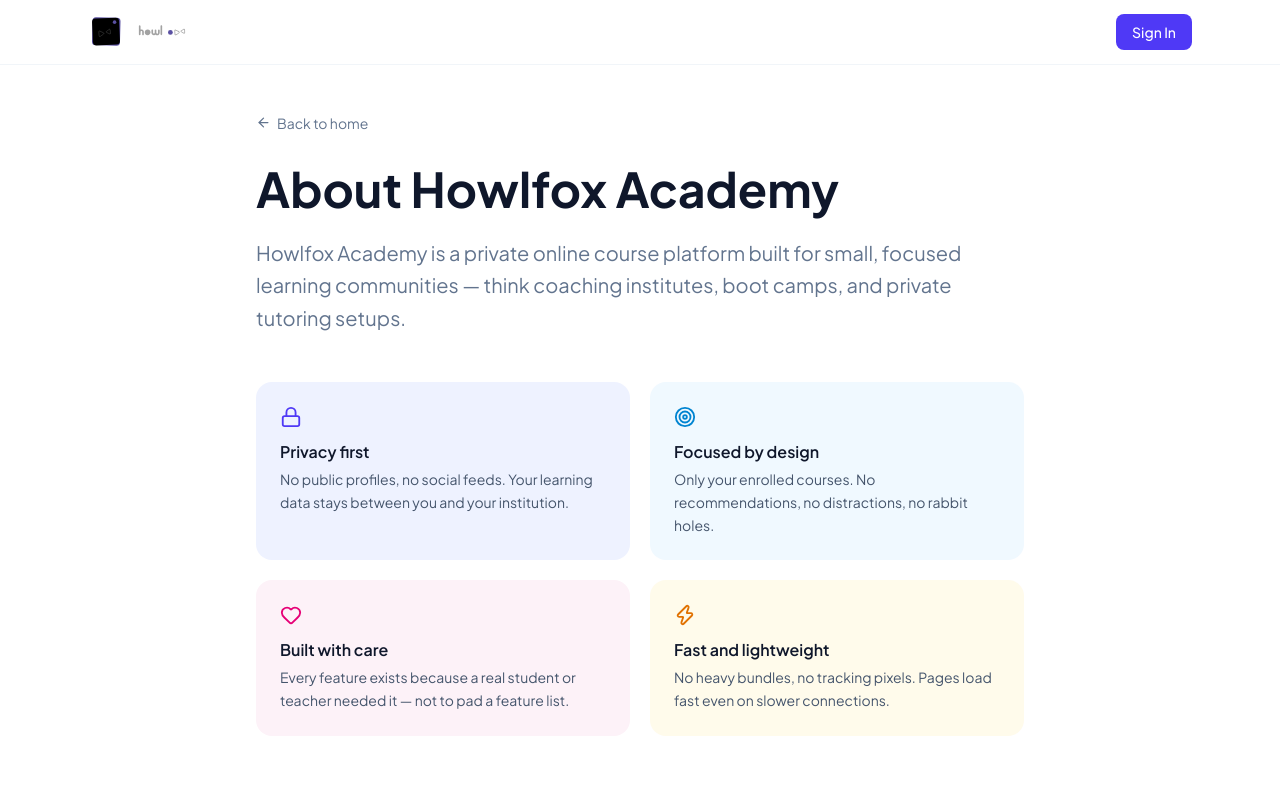
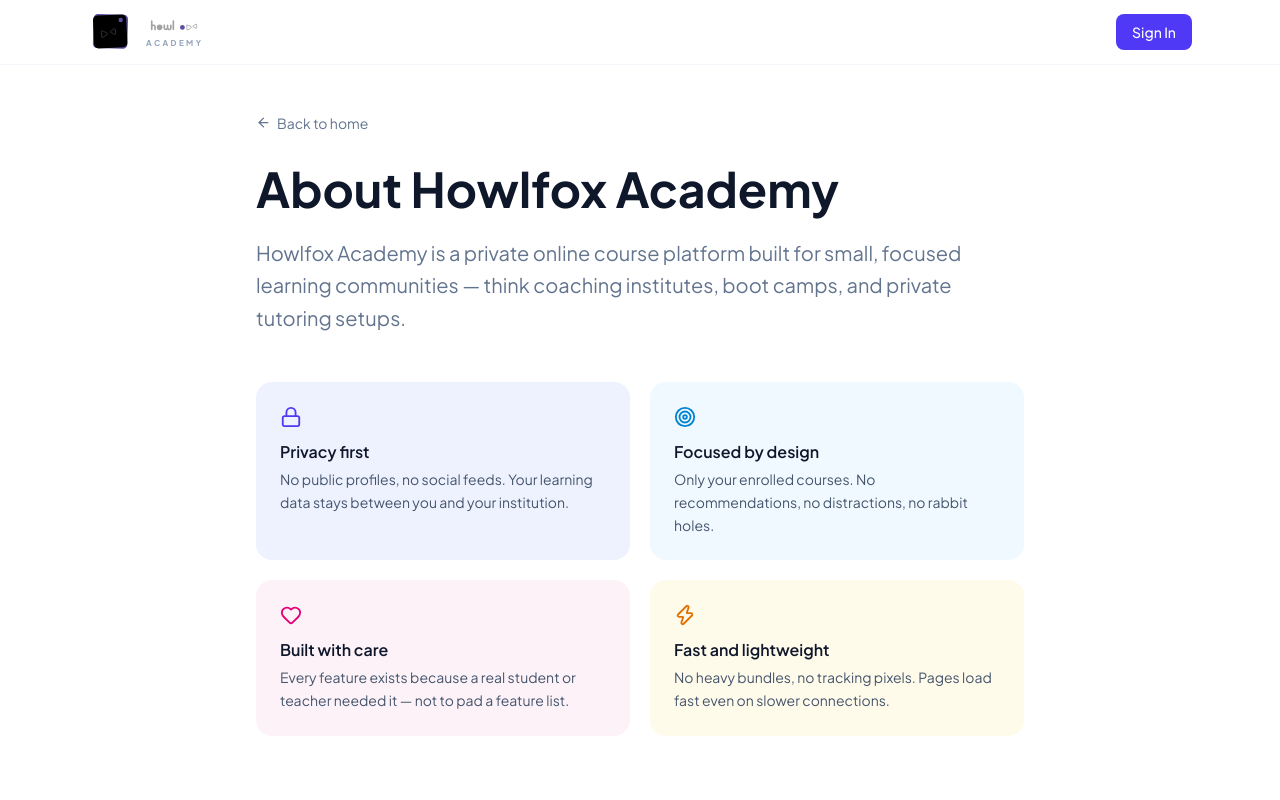
Before and after one commit to Abhinav-Mathew-Kurian/learnspace-v01, a Next.js app: page /about in a window 1280 px wide. Shown: the top 800 px of the page. Built offline with nearby package versions, Linux system fonts and the light colour scheme.

Commit message:
Bigger logo icon + Academy text below HOWLFOOX text SVG

```diff
--- a/app/(auth)/login/page.tsx
+++ b/app/(auth)/login/page.tsx
@@ -77,8 +77,11 @@ function LoginForm() {
 
         {/* Logo */}
         <Link href="/" className="relative z-10 flex items-center gap-2.5 hover:opacity-80 transition-opacity">
-          <Image src="/images/logo/HOWLFOOX-LOGO4.svg" alt="Howlfox Academy" width={108} height={99} className="h-12 w-auto object-contain" />
-          <Image src="/images/logo/HOWLFOOXTEXT.svg" alt="Howlfox" width={145} height={54} className="h-6 w-auto object-contain brightness-0 invert" />
+          <Image src="/images/logo/HOWLFOOX-LOGO4.svg" alt="Howlfox Academy" width={108} height={99} className="h-14 w-auto object-contain" />
+          <div className="flex flex-col leading-none gap-0.5">
+            <Image src="/images/logo/HOWLFOOXTEXT.svg" alt="Howlfox" width={145} height={54} className="h-7 w-auto object-contain brightness-0 invert" />
+            <span className="text-[9px] font-black uppercase tracking-[0.3em] text-white/50 pl-0.5">Academy</span>
+          </div>
         </Link>
 
         {/* Headline */}
@@ -116,8 +119,11 @@ function LoginForm() {
 
           {/* Mobile logo */}
           <Link href="/" className="lg:hidden flex items-center gap-2 mb-10 hover:opacity-80 transition-opacity">
-            <Image src="/images/logo/HOWLFOOX-LOGO4.svg" alt="Howlfox Academy" width={108} height={99} className="h-10 w-auto object-contain" />
-            <Image src="/images/logo/HOWLFOOXTEXT.svg" alt="Howlfox" width={145} height={54} className="h-5 w-auto object-contain" />
+            <Image src="/images/logo/HOWLFOOX-LOGO4.svg" alt="Howlfox Academy" width={108} height={99} className="h-12 w-auto object-contain" />
+            <div className="flex flex-col leading-none gap-0.5">
+              <Image src="/images/logo/HOWLFOOXTEXT.svg" alt="Howlfox" width={145} height={54} className="h-6 w-auto object-contain" />
+              <span className="text-[9px] font-black uppercase tracking-[0.3em] text-slate-400 pl-0.5">Academy</span>
+            </div>
           </Link>
 
           {/* Heading */}
--- a/app/about/page.tsx
+++ b/app/about/page.tsx
@@ -15,8 +15,11 @@ export default function AboutPage() {
       <nav className="fixed top-0 inset-x-0 z-50 bg-white/80 backdrop-blur-md border-b border-slate-100">
         <div className="max-w-6xl mx-auto px-6 h-16 flex items-center justify-between">
           <Link href="/" className="flex items-center gap-2">
-            <Image src="/images/logo/HOWLFOOX-LOGO4.svg" alt="Howlfox Academy" width={108} height={99} className="h-9 w-auto object-contain" />
-            <Image src="/images/logo/HOWLFOOXTEXT.svg" alt="Howlfox" width={145} height={54} className="h-5 w-auto object-contain" />
+            <Image src="/images/logo/HOWLFOOX-LOGO4.svg" alt="Howlfox Academy" width={108} height={99} className="h-11 w-auto object-contain" />
+            <div className="flex flex-col leading-none gap-0.5">
+              <Image src="/images/logo/HOWLFOOXTEXT.svg" alt="Howlfox" width={145} height={54} className="h-5 w-auto object-contain" />
+              <span className="text-[8px] font-black uppercase tracking-[0.3em] text-slate-400 pl-0.5">Academy</span>
+            </div>
           </Link>
           <Link href="/login" className="text-sm bg-indigo-600 text-white px-4 py-2 rounded-lg hover:bg-indigo-700 transition-colors font-medium">
             Sign In
--- a/app/how-it-works/page.tsx
+++ b/app/how-it-works/page.tsx
@@ -15,8 +15,11 @@ export default function HowItWorksPage() {
       <nav className="fixed top-0 inset-x-0 z-50 bg-white/80 backdrop-blur-md border-b border-slate-100">
         <div className="max-w-6xl mx-auto px-6 h-16 flex items-center justify-between">
           <Link href="/" className="flex items-center gap-2">
-            <Image src="/images/logo/HOWLFOOX-LOGO4.svg" alt="Howlfox Academy" width={108} height={99} className="h-9 w-auto object-contain" />
-            <Image src="/images/logo/HOWLFOOXTEXT.svg" alt="Howlfox" width={145} height={54} className="h-5 w-auto object-contain" />
+            <Image src="/images/logo/HOWLFOOX-LOGO4.svg" alt="Howlfox Academy" width={108} height={99} className="h-11 w-auto object-contain" />
+            <div className="flex flex-col leading-none gap-0.5">
+              <Image src="/images/logo/HOWLFOOXTEXT.svg" alt="Howlfox" width={145} height={54} className="h-5 w-auto object-contain" />
+              <span className="text-[8px] font-black uppercase tracking-[0.3em] text-slate-400 pl-0.5">Academy</span>
+            </div>
           </Link>
           <Link href="/login" className="text-sm bg-indigo-600 text-white px-4 py-2 rounded-lg hover:bg-indigo-700 transition-colors font-medium">
             Sign In
--- a/app/page.tsx
+++ b/app/page.tsx
@@ -819,8 +819,11 @@ export default async function Home() {
             {/* Brand */}
             <div className="lg:col-span-2">
               <div className="flex items-center gap-2.5 mb-3">
-                <Image src="/images/logo/HOWLFOOX-LOGO4.svg" alt="Howlfox Academy" width={108} height={99} className="h-10 w-auto object-contain" />
-                <Image src="/images/logo/HOWLFOOXTEXT.svg" alt="Howlfox" width={145} height={54} className="h-5 w-auto object-contain brightness-0 invert" />
+                <Image src="/images/logo/HOWLFOOX-LOGO4.svg" alt="Howlfox Academy" width={108} height={99} className="h-12 w-auto object-contain" />
+                <div className="flex flex-col leading-none gap-0.5">
+                  <Image src="/images/logo/HOWLFOOXTEXT.svg" alt="Howlfox" width={145} height={54} className="h-6 w-auto object-contain brightness-0 invert" />
+                  <span className="text-[9px] font-black uppercase tracking-[0.3em] text-white/50 pl-0.5">Academy</span>
+                </div>
               </div>
               <p className="text-slate-500 text-sm leading-relaxed mb-4 max-w-xs">
                 India's premium private learning platform. Expert-led courses, live classes, and AI-powered study tools.
--- a/components/home/HomeNavbar.tsx
+++ b/components/home/HomeNavbar.tsx
@@ -29,8 +29,11 @@ export default function HomeNavbar() {
     }`}>
       <div className="max-w-6xl mx-auto px-4 sm:px-6 h-16 flex items-center justify-between">
         <Link href="/" className="flex items-center gap-2.5">
-          <Image src="/images/logo/HOWLFOOX-LOGO4.svg" alt="Howlfox Academy" width={108} height={99} className="h-10 w-auto object-contain flex-shrink-0" />
-          <Image src="/images/logo/HOWLFOOXTEXT.svg" alt="Howlfox" width={145} height={54} className="h-5 w-auto object-contain flex-shrink-0" />
+          <Image src="/images/logo/HOWLFOOX-LOGO4.svg" alt="Howlfox Academy" width={108} height={99} className="h-12 w-auto object-contain flex-shrink-0" />
+          <div className="flex flex-col leading-none gap-0.5">
+            <Image src="/images/logo/HOWLFOOXTEXT.svg" alt="Howlfox" width={145} height={54} className="h-6 w-auto object-contain brightness-0 invert" />
+            <span className="text-[9px] font-black uppercase tracking-[0.3em] text-white/60 pl-0.5">Academy</span>
+          </div>
         </Link>
 
         {/* Desktop */}
--- a/components/shared/AppShell.tsx
+++ b/components/shared/AppShell.tsx
@@ -102,8 +102,11 @@ export default function AppShell({ role, userName, children, upcomingEventCount
           </button>
 
           <div className="flex items-center gap-2">
-            <Image src="/images/logo/HOWLFOOX-LOGO4.svg" alt="Howlfox Academy" width={108} height={99} className="h-9 w-auto object-contain flex-shrink-0" />
-            <Image src="/images/logo/HOWLFOOXTEXT.svg" alt="Howlfox" width={145} height={54} className="h-5 w-auto object-contain flex-shrink-0" />
+            <Image src="/images/logo/HOWLFOOX-LOGO4.svg" alt="Howlfox Academy" width={108} height={99} className="h-11 w-auto object-contain flex-shrink-0" />
+            <div className="flex flex-col leading-none gap-0.5">
+              <Image src="/images/logo/HOWLFOOXTEXT.svg" alt="Howlfox" width={145} height={54} className="h-5 w-auto object-contain" />
+              <span className="text-[8px] font-black uppercase tracking-[0.3em] text-slate-400 pl-0.5">Academy</span>
+            </div>
           </div>
 
           {/* User avatar + dropdown — profile & logout */}
--- a/components/shared/Sidebar.tsx
+++ b/components/shared/Sidebar.tsx
@@ -115,11 +115,12 @@ export default function Sidebar({ role, userName, collapsed = false, onToggle, u
       {/* Logo + toggle */}
       <div className="px-3 py-4 border-b border-slate-100 flex items-center justify-between gap-2">
         <div className={`flex items-center gap-2.5 min-w-0 ${collapsed ? 'justify-center w-full' : ''}`}>
-          <Image src="/images/logo/HOWLFOOX-LOGO4.svg" alt="Howlfox Academy" width={108} height={99} className="h-10 w-auto object-contain flex-shrink-0" />
+          <Image src="/images/logo/HOWLFOOX-LOGO4.svg" alt="Howlfox Academy" width={108} height={99} className="h-12 w-auto object-contain flex-shrink-0" />
           {!collapsed && (
             <div className="min-w-0">
               <Image src="/images/logo/HOWLFOOXTEXT.svg" alt="Howlfox" width={145} height={54} className="h-5 w-auto object-contain" />
-              <span className={`inline-flex px-2 py-0.5 rounded-md text-[11px] font-semibold capitalize ${roleBadge[role]}`}>
+              <span className="text-[8px] font-black uppercase tracking-[0.3em] text-slate-400 block pl-0.5 -mt-0.5">Academy</span>
+              <span className={`inline-flex mt-1 px-2 py-0.5 rounded-md text-[11px] font-semibold capitalize ${roleBadge[role]}`}>
                 {role}
               </span>
             </div>
```
